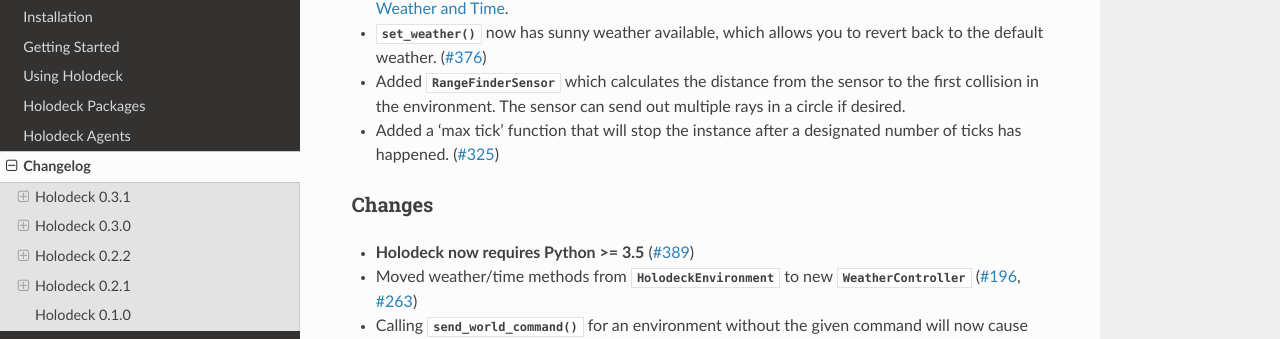
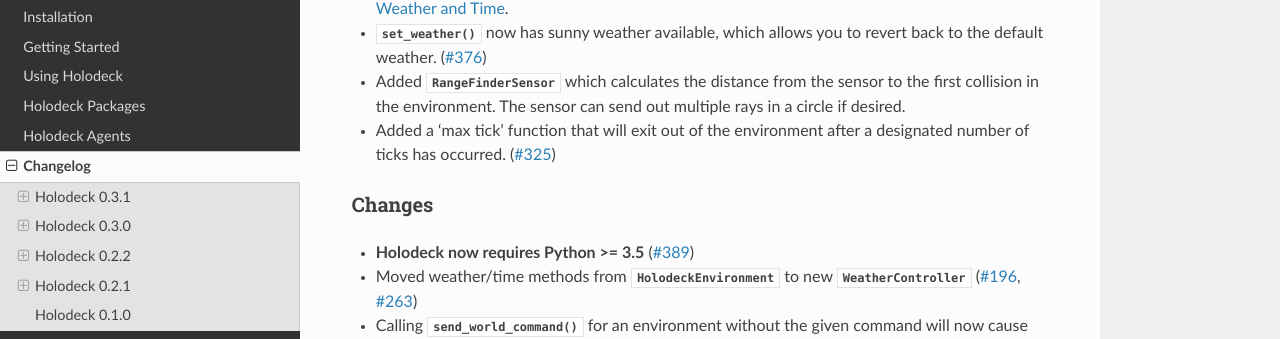
Before and after one commit to BYU-PCCL/holodeck, a Sphinx documentation site: the page built from docs/changelog/changelog.rst, in a window 1280 px wide and 900 px high, scrolled down 692 px. Shown: the part 137-476 px from the top of the window. Built offline with Sphinx 7.4.7 and the Read the Docs theme 2.0.0, drawn with Linux system fonts in a browser that asks for light colours; formulas are drawn with MathJax 3.

Commit message:
Update changelog.rst

```diff
--- a/docs/changelog/changelog.rst
+++ b/docs/changelog/changelog.rst
@@ -56,8 +56,8 @@
 - Added :class:`~holodeck.sensors.RangeFinderSensor` which calculates the
   distance from the sensor to the first collision in the environment. The
   sensor can send out multiple rays in a circle if desired.
-- Added a 'max tick' function that will stop the instance after a designated
-  number of ticks has happened.
+- Added a 'max tick' function that will exit out of the environment after
+  a designated number of ticks has occurred.
   (`#325 <https://github.com/BYU-PCCL/holodeck/issues/325>`_)
 
 Changes
```
